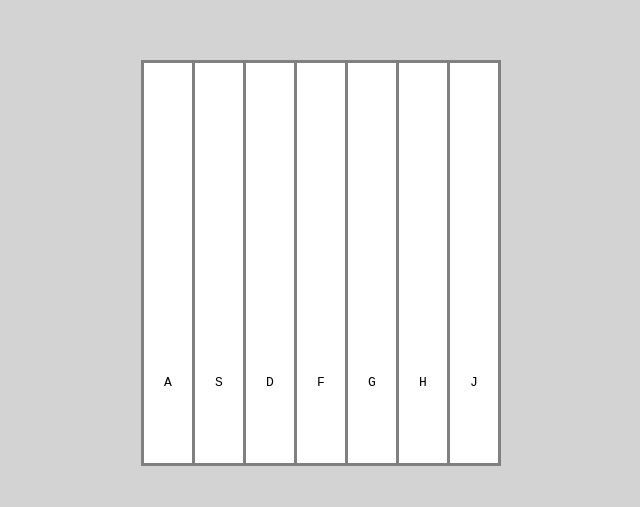
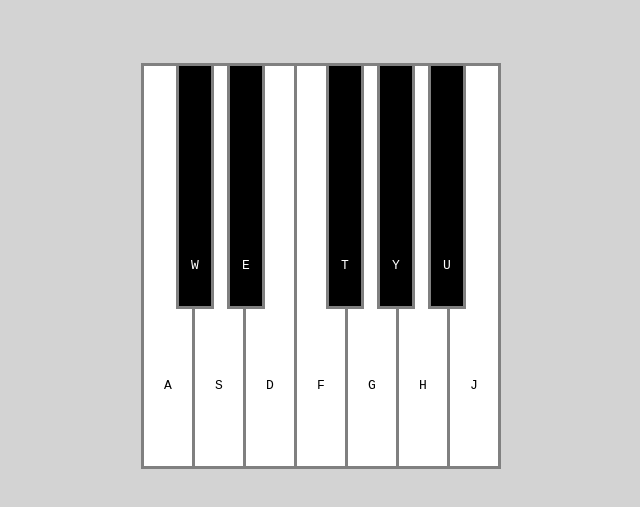
Before and after one commit to Philzen/hyperskill, a plain HTML site: page 5 - Frontend Dev/101 - Virtual Piano/index.html in a window 1280 px wide. Shown: the part 137-644 px from the top of the page, without its empty margins (319-959 px from the left). Drawn offline with Linux system fonts and the light colour scheme.

Commit message:
Add virtual piano stage 5/5 solution

```diff
--- a/5 - Frontend Dev/101 - Virtual Piano/index.html
+++ b/5 - Frontend Dev/101 - Virtual Piano/index.html
@@ -7,6 +7,7 @@
 </head>
 <body>
     <div class="container">
+        <div class="white-keys">
             <kbd>A</kbd>
             <kbd>S</kbd>
             <kbd>D</kbd>
@@ -15,6 +16,14 @@
             <kbd>H</kbd>
             <kbd>J</kbd>
         </div>
+        <div class="black-keys">
+            <kbd>W</kbd>
+            <kbd id="kbd-E">E</kbd>
+            <kbd>T</kbd>
+            <kbd>Y</kbd>
+            <kbd>U</kbd>
+        </div>
+    </div>
     <script type="application/javascript" src="index.js"></script>
 </body>
 </html>
--- a/5 - Frontend Dev/101 - Virtual Piano/index.js
+++ b/5 - Frontend Dev/101 - Virtual Piano/index.js
@@ -1,6 +1,6 @@
 document.addEventListener("keydown", (e) => {
    const pressedKey = e.key.toUpperCase();
-   if ("ASDFGHJ".includes(pressedKey)) {
+   if ("ASDFGHJWETYU".includes(pressedKey)) {
       new Audio(`sound/${pressedKey}.mp3`).play();
    } else {
       console.warn(`There's no music behind the ${pressedKey} key.`)
--- a/5 - Frontend Dev/101 - Virtual Piano/style.css
+++ b/5 - Frontend Dev/101 - Virtual Piano/style.css
@@ -4,21 +4,48 @@ body {
 }
 
 .container {
+    min-height: 100vh;
+    padding-top: 25vh;
+}
+
+.white-keys, .black-keys {
     display: flex;
-    min-height: 100vh;
     align-items: center;
     justify-content: center;
 }
 
-.container kbd {
+.black-keys {
+    position: absolute;
+    top: 25%;
+    left: 50%;
+    transform: translateX(-50%);
+}
+
+.black-keys kbd, .white-keys kbd {
     flex: 0 1 3rem;
-    background-color: white;
     text-align: center;
     height: 50vh;
     line-height: 80vh;
     border: 3px gray solid;
 }
 
+.white-keys kbd {
+    background-color: white;
+}
+
+#kbd-E {
+    margin-right: 4rem;
+}
+
+.black-keys kbd {
+    background-color: black;
+    color: white;
+    height: 30vh;
+    width: 2rem;
+    margin: auto 1rem;
+    line-height: 50vh;
+}
+
 .container kbd:not(:first-of-type) {
     margin-left: -3px;
 }
```
Also changed, not shown: 5 other files. Lines whose indentation alone changed are shown as unchanged.
